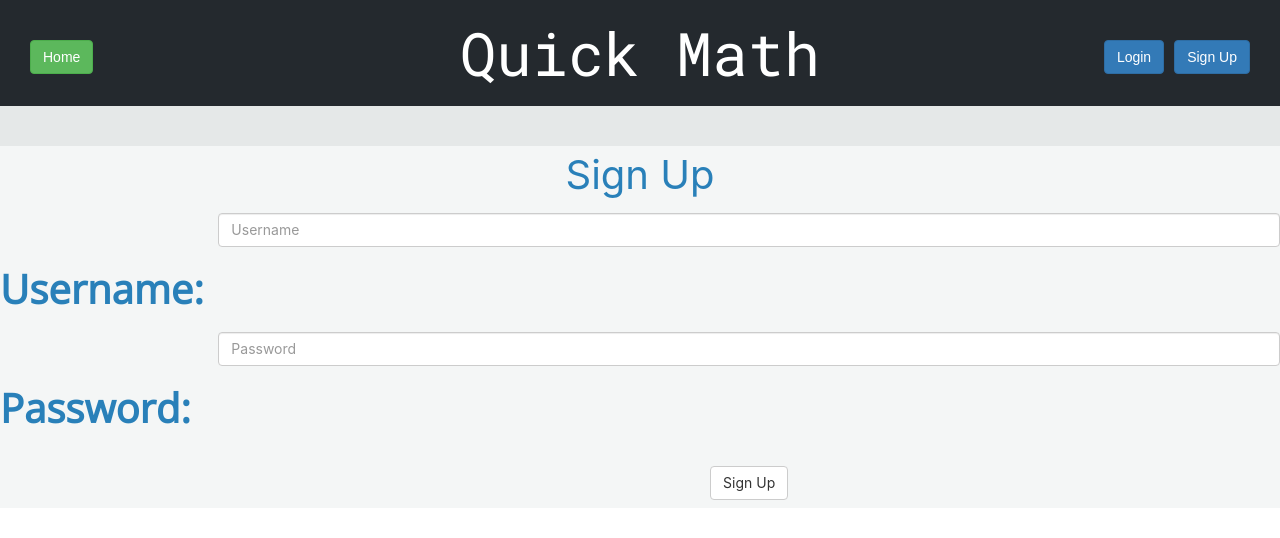
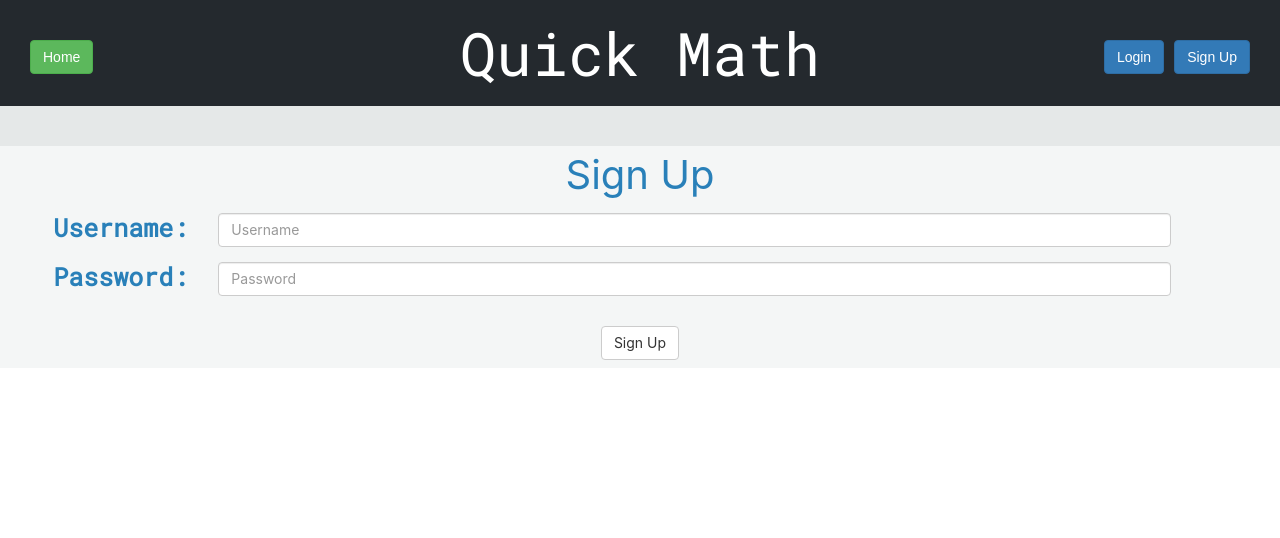
Before and after one commit to lintopher0315/Quick-Math, a React (Create React App) app: page /signup in a window 1280 px wide. Shown: the top 538 px of the page. Built offline with nearby package versions, Linux system fonts and the light colour scheme.

Commit message:
added more styling

```diff
--- a/src/components/LoginForm.js
+++ b/src/components/LoginForm.js
@@ -43,7 +43,7 @@ class LoginForm extends Component {
                     <Col componentClass={ControlLabel} sm={2} style={styles.div}>
                         Username:
                     </Col>
-                    <Col sm={10}>
+                    <Col sm={9}>
                         <FormControl type="username" placeholder="Username" inputRef={input => this.textInput = input}/>
                     </Col>
                 </FormGroup>
@@ -52,13 +52,13 @@ class LoginForm extends Component {
                     <Col componentClass={ControlLabel} sm={2} style={styles.div}>
                         Password:
                     </Col>
-                    <Col sm={10}>
+                    <Col sm={9}>
                         <FormControl type="password" placeholder="Password" inputRef={input => this.textInput2 = input}/>
                     </Col>
                 </FormGroup>
 
                 <FormGroup>
-                    <Col smOffset={2} sm={10}>
+                    <Col smOffset={1} sm={10}>
                         <Button bsStyle="default" onClick={this.sendUser.bind(this)}>Submit</Button>
                     </Col>
                 </FormGroup>
@@ -69,9 +69,9 @@ class LoginForm extends Component {
 
 let styles = {
     div: {
-        fontFamily: "Open Sans",
-        fontSize: 40,
-        marginTop: 40,
+        fontFamily: "Roboto Mono",
+        fontSize: 25,
+        marginTop: -10,
         color: '#2980b9',
     }
 }
--- a/src/components/Results.js
+++ b/src/components/Results.js
@@ -7,7 +7,9 @@ class Results extends Component {
     render() {
         return (
             <div className="results">
-                Here are the results!{this.props.location.state.score}
+                <p style={styles.grid}>
+                    Score: {this.props.location.state.score}
+                </p>
                 <Link to='/'>
                     <Button bsStyle="primary">
                         Home
@@ -18,4 +20,13 @@ class Results extends Component {
     }
 }
 
+let styles = {
+    grid: {
+        fontSize: 35,
+        fontFamily: "sans-serif",
+        marginTop: 30,
+        marginBottom: 30,
+    },
+}
+
 export default Results;
--- a/src/components/SignUpForm.js
+++ b/src/components/SignUpForm.js
@@ -41,7 +41,7 @@ class SignUpForm extends Component {
                     <Col componentClass={ControlLabel} sm={2} style={styles.div}>
                         Username:
                     </Col>
-                    <Col sm={10}>
+                    <Col sm={9}>
                         <FormControl type="username" placeholder="Username" inputRef={input => this.textInput = input}/>
                     </Col>
                 </FormGroup>
@@ -50,13 +50,13 @@ class SignUpForm extends Component {
                     <Col componentClass={ControlLabel} sm={2} style={styles.div}>
                         Password:
                     </Col>
-                    <Col sm={10}>
+                    <Col sm={9}>
                         <FormControl type="password" placeholder="Password" inputRef={input => this.textInput2 = input}/>
                     </Col>
                 </FormGroup>
 
                 <FormGroup>
-                    <Col smOffset={2} sm={10}>
+                    <Col smOffset={1} sm={10}>
                         <Button bsStyle="default" onClick={this.sendUser.bind(this)} id="sub">Sign Up</Button>
                     </Col>
                 </FormGroup>
@@ -67,9 +67,9 @@ class SignUpForm extends Component {
 
 let styles = {
     div: {
-        fontFamily: "Open Sans",
-        fontSize: 40,
-        marginTop: 40,
+        fontFamily: "Roboto Mono",
+        fontSize: 25,
+        marginTop: -10,
         color: '#2980b9',
     }
 }
```
